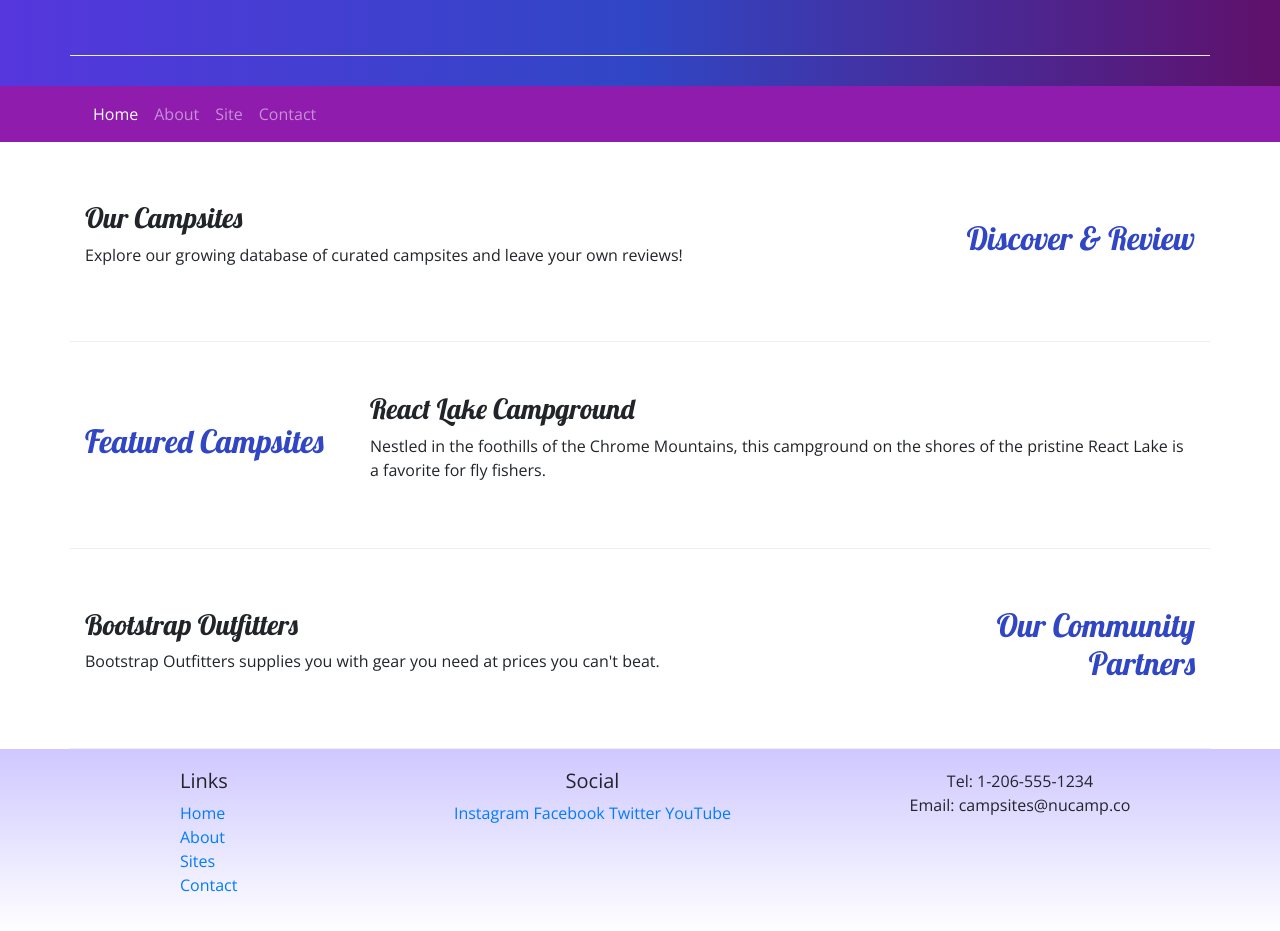
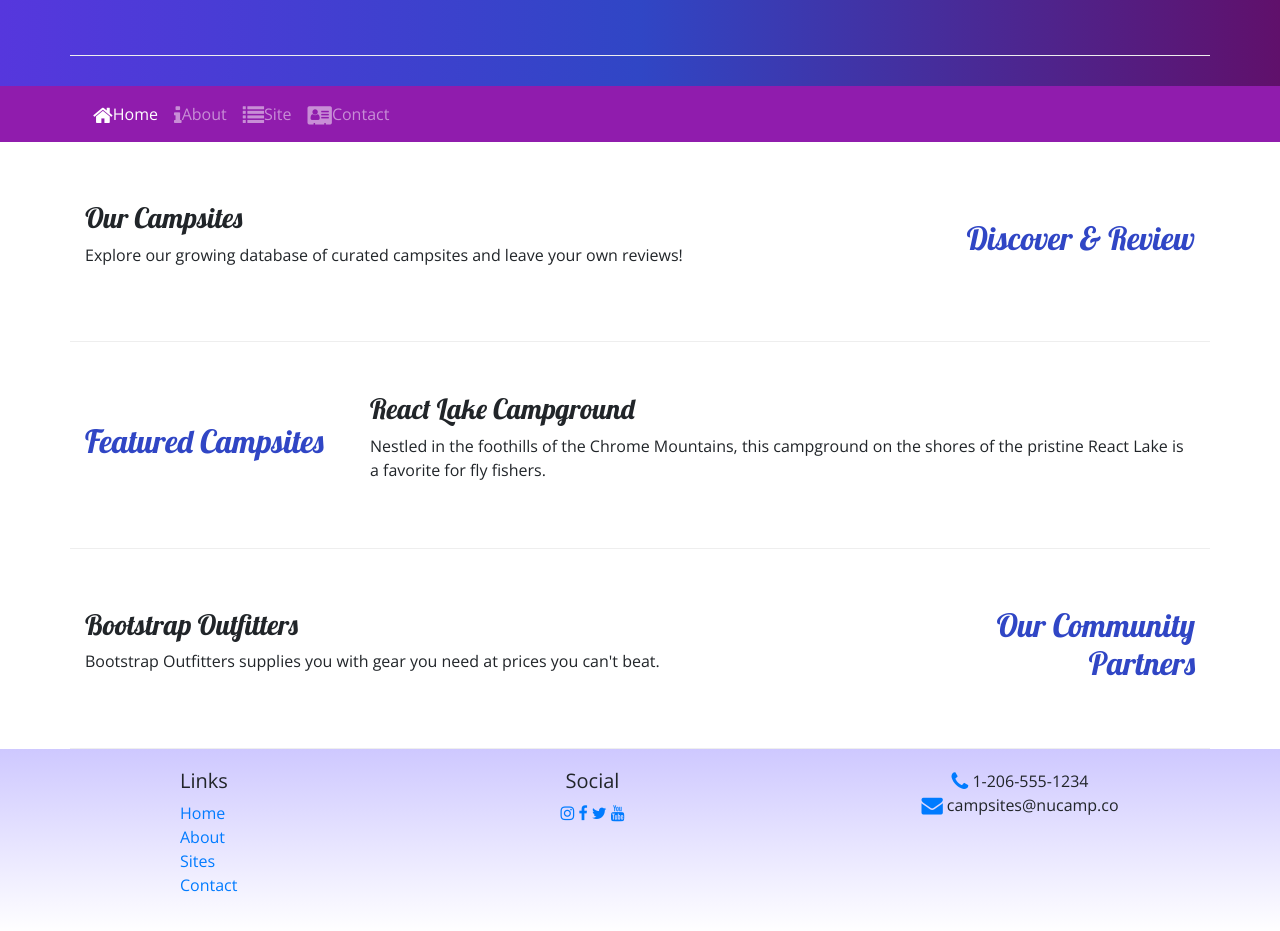
Before and after one commit to Chukwu12/nucampsite, a website: page index.html in a window 1280 px wide. Shown: the part 177-1108 px from the top of the page. Drawn offline with nearby package versions, Linux system fonts and the light colour scheme.

Commit message:
Icon Fonts

```diff
--- a/index.html
+++ b/index.html
@@ -10,6 +10,7 @@
         <link rel="stylesheet" href="node_modules/bootstrap/dist/css/bootstrap.min.css" />
 
         <!-- Additional CSS must be placed after Bootstrap CSS -->
+    <link rel="stylesheet" href="node_modules/font-awesome/css/font-awesome.min.css" />
     <link rel="stylesheet" href="https://fonts.googleapis.com/css?family=Lobster|Open+Sans" />
     <link rel="stylesheet" href="css/styles.css" />
     <title>NuCamp: A Better Way To Camp</title>
@@ -37,10 +38,10 @@
                 <div class="collapse navbar-collapse" id="nucampNavbar">
                     <ul class="navbar-nav"></ul>
                     <ul class="navbar-nav">
-                    <li class="nav-item active"><a class="nav-link" href="#">Home</a></li>
-                    <li class="nav-item" ><a class="nav-link" href="aboutus.html">About</a></li>
-                    <li class="nav-item"><a class="nav-link" href="#">Site</a></li>
-                    <li class="nav-item"><a class="nav-link" href="#">Contact</a></li>
+                    <li class="nav-item active"><a class="nav-link" href="#"><i class="fa fa-home fa-lg"></i>Home</a></li>
+                    <li class="nav-item" ><a class="nav-link" href="aboutus.html"><i class="fa fa-info fa-lg"></i>About</a></li>
+                    <li class="nav-item"><a class="nav-link" href="#"><i class="fa fa-list fa-lg"></i>Site</a></li>
+                    <li class="nav-item"><a class="nav-link" href="#"><i class="fa fa-address-card fa-lg"></i>Contact</a></li>
                     </ul>
                 </div>
             </div>
@@ -96,20 +97,21 @@ align-items-center">
 
         <div class="col-6 col-sm-5 text-center">
             <h5>Social</h5>
-            <a href="http://instagram.com/">Instagram</a>
-            <a href="http://facebook.com/">Facebook</a>
-            <a href="http://twitter.com/">Twitter</a>
-            <a href="http://youtube.com/">YouTube</a>
+                    <a href="http://instagram.com/"><i class="fa fa-instagram"></i></a>
+                    <a href="http://facebook.com/"><i class="fa fa-facebook"></i></a>
+                    <a href="http://twitter.com/"><i class="fa fa-twitter"></i></a>
+                    <a href="http://youtube.com/"><i class="fa fa-youtube"></i></a>
         </div>
         <div class="col-sm-4 text-center">
-            Tel: 1-206-555-1234<br />
-            Email: campsites@nucamp.co
+            <i class="fa fa-phone fa-lg text-primary"></i> 1-206-555-1234<br />
+            <i class="fa fa-envelope fa-lg text-primary"></i> campsites@nucamp.co
         </div>
             </div>
         </div>
-    </footer>
+    </foot er>
 
-</footer>
+
+
 
 <!-- jQuery must come first, then Popper.js, then the Bootstrap JavaScript plugins.-->
 <script src="node_modules/jquery/dist/jquery.slim.min.js"></script>
--- a/package.json
+++ b/package.json
@@ -15,6 +15,7 @@
   },
   "dependencies": {
     "bootstrap": "^4.5.2",
+    "font-awesome": "^4.7.0",
     "jquery": "^3.5.1",
     "popper.js": "^1.16.1"
   }
```
Also changed, not shown: aboutus.html (+13 -12 lines), 1 other file.
